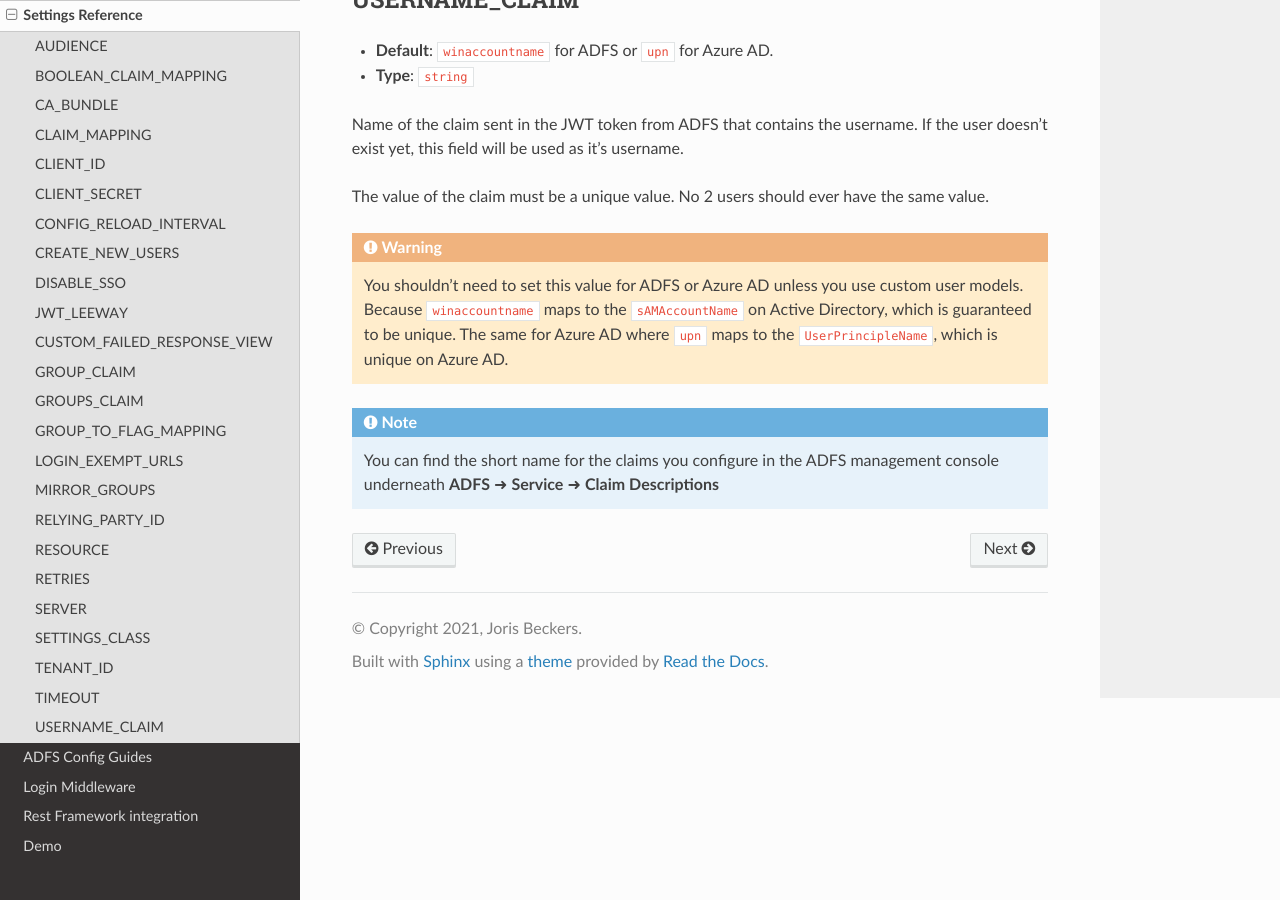
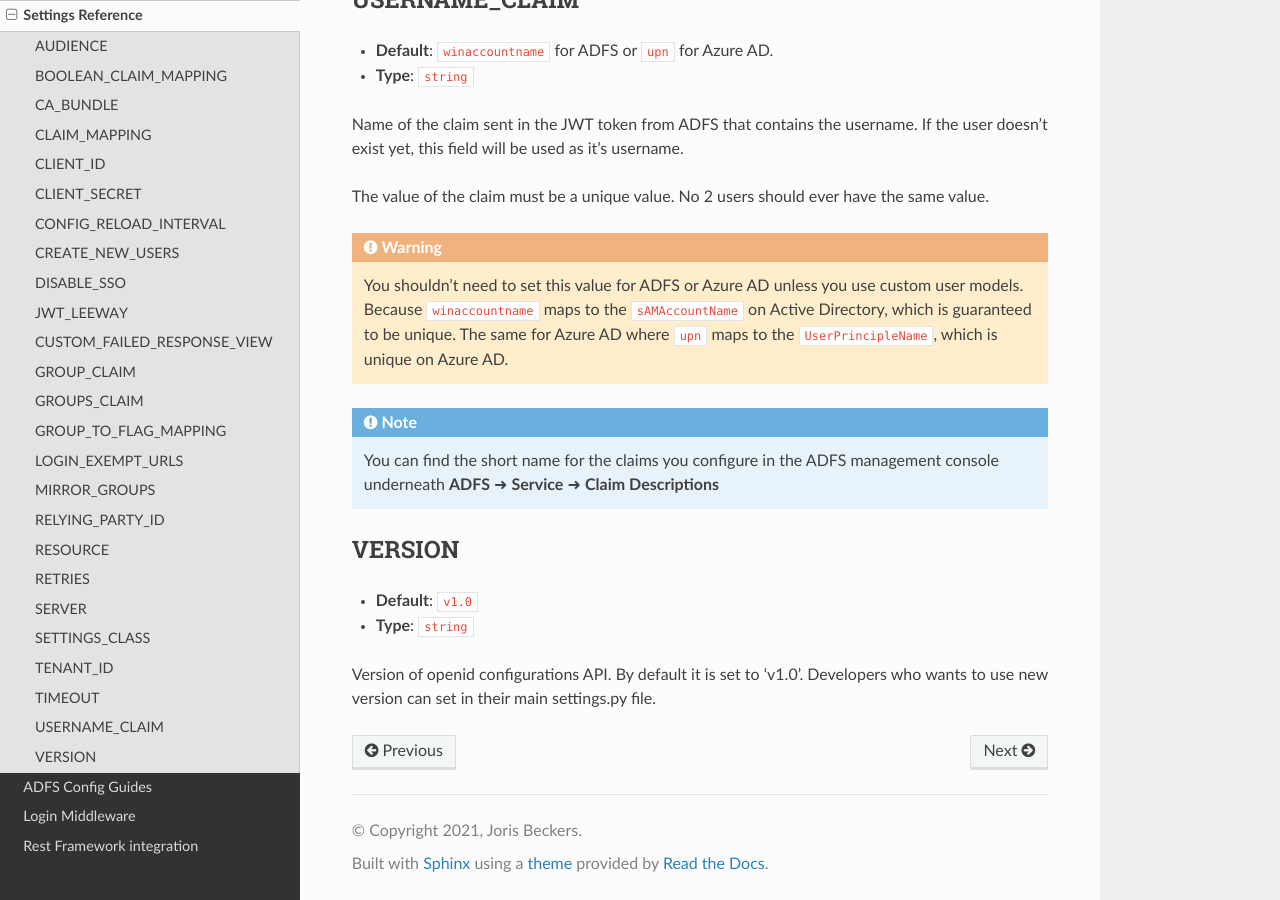
Before and after one commit to snok/django-auth-adfs, a Sphinx documentation site: the page built from docs/settings_ref.rst, in a window 1280 px wide and 900 px high, scrolled down 8936 px. Built offline with Sphinx 7.4.7 and the Read the Docs theme 2.0.0, drawn with Linux system fonts in a browser that asks for light colours; pages that are not in the unit, such as notebooks, are missing from menus.

Commit message:
Add documentation for VERSION setting

```diff
--- a/docs/settings_ref.rst
+++ b/docs/settings_ref.rst
@@ -411,3 +411,13 @@ The value of the claim must be a unique value. No 2 users should ever have the s
 .. NOTE::
    You can find the short name for the claims you configure in the ADFS management console underneath
    **ADFS** ➜ **Service** ➜ **Claim Descriptions**
+
+
+.. _version_setting:
+
+VERSION
+--------------
+* **Default**: ``v1.0``
+* **Type**: ``string``
+
+Version of openid configurations API. By default it is set to 'v1.0'. Developers who wants to use new version can set in their main settings.py file.
```
